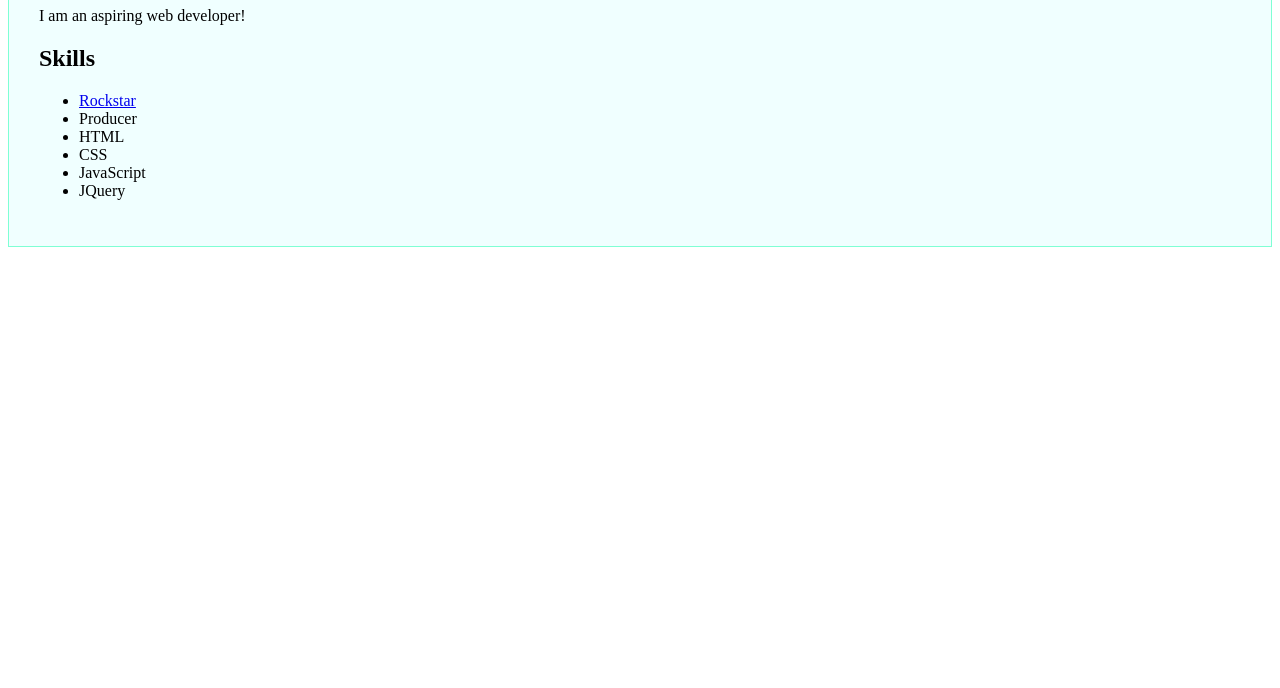
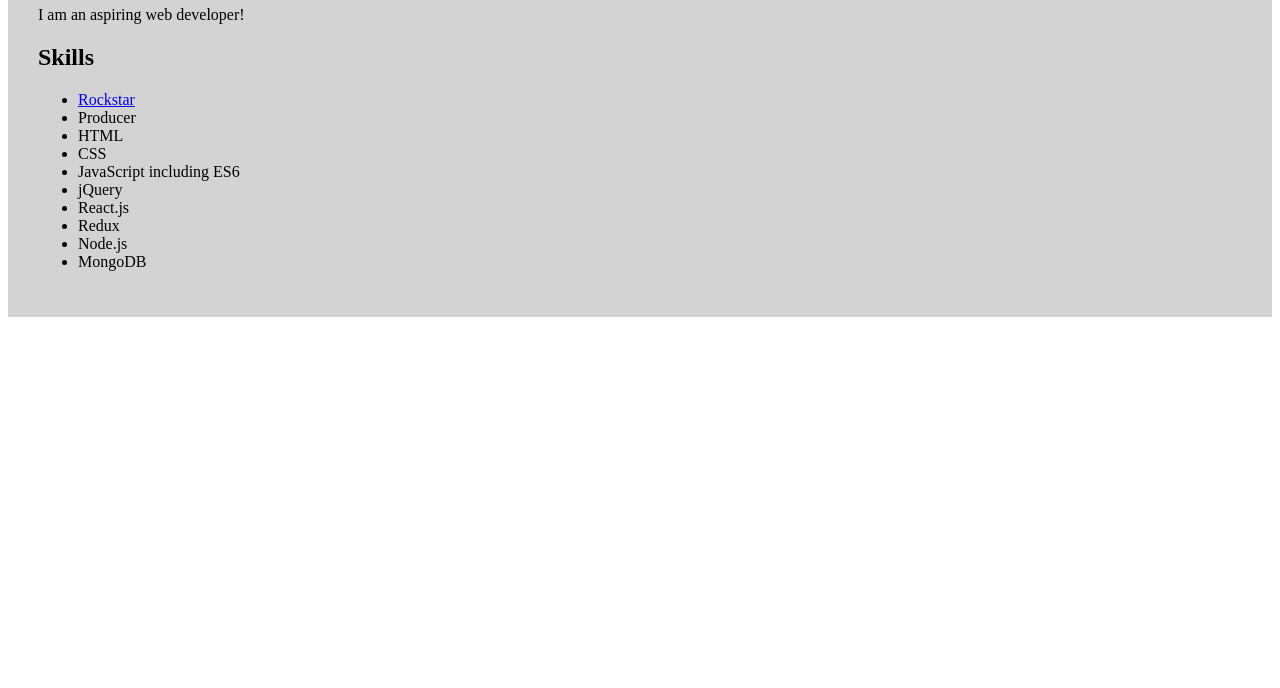
Before and after one commit to roshnikutty/about-me, a plain HTML site: page index.html in a window 1280 px wide. Shown: the part 112-800 px from the top of the page. Drawn offline with Linux system fonts and the light colour scheme.

Commit message:
updated skills, and box-sizing in css

```diff
--- a/index.html
+++ b/index.html
@@ -15,8 +15,12 @@
 		<li>Producer</li>
 		<li>HTML</li>
 		<li>CSS</li>
-		<li>JavaScript</li>
-		<li>JQuery</li>
+		<li>JavaScript including ES6</li>
+		<li>jQuery</li>
+		<li>React.js</li>
+		<li>Redux</li>
+		<li>Node.js</li>
+		<li>MongoDB</li>
 	</ul>
 
 </div>
--- a/main.css
+++ b/main.css
@@ -1,5 +1,8 @@
+body{
+	box-sizing: border-box;
+}
+
 div{
-	background-color: azure;
+	background-color: lightgray;
 	padding: 30px;
-	border: 1px solid aquamarine;
 }
```
